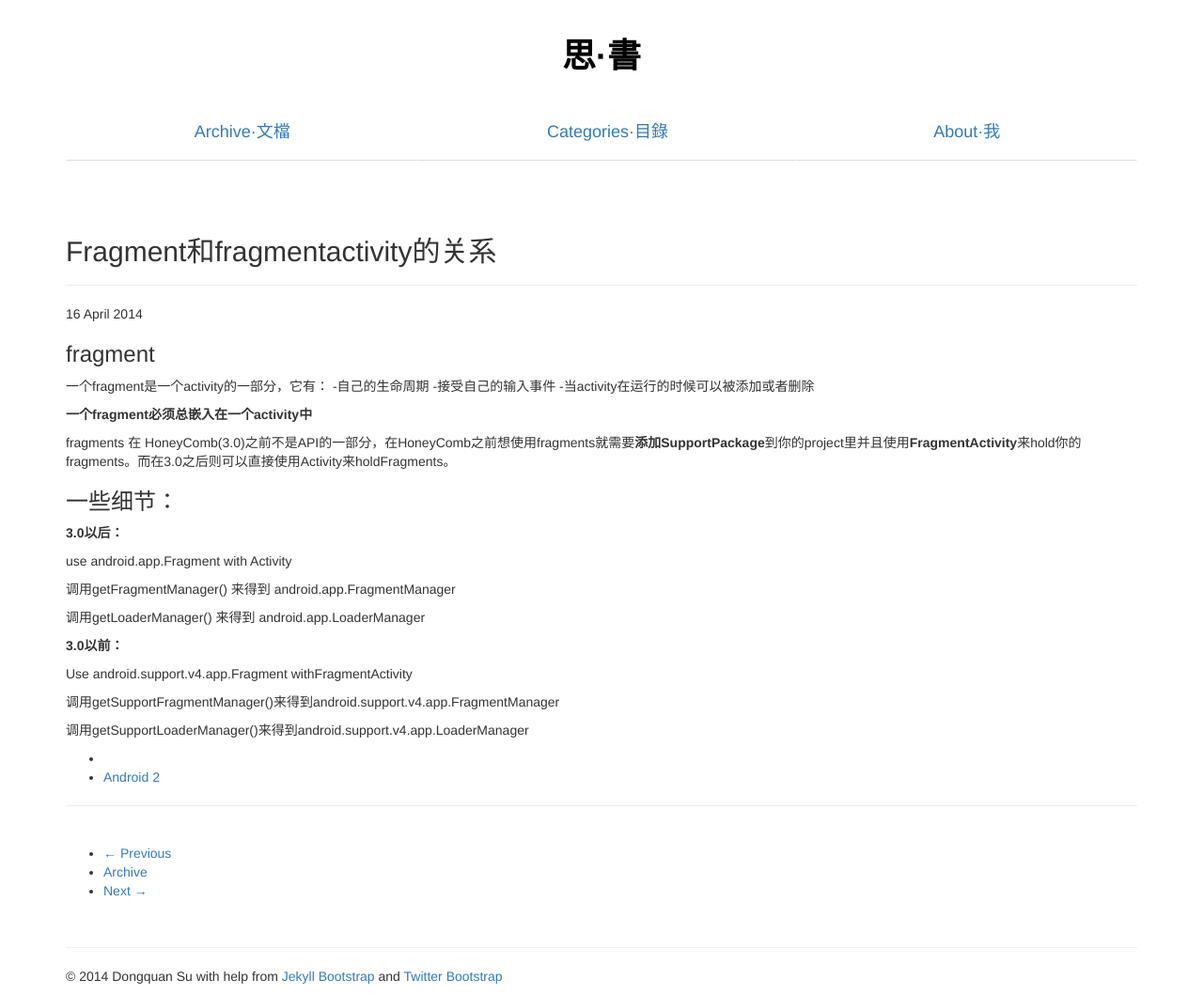
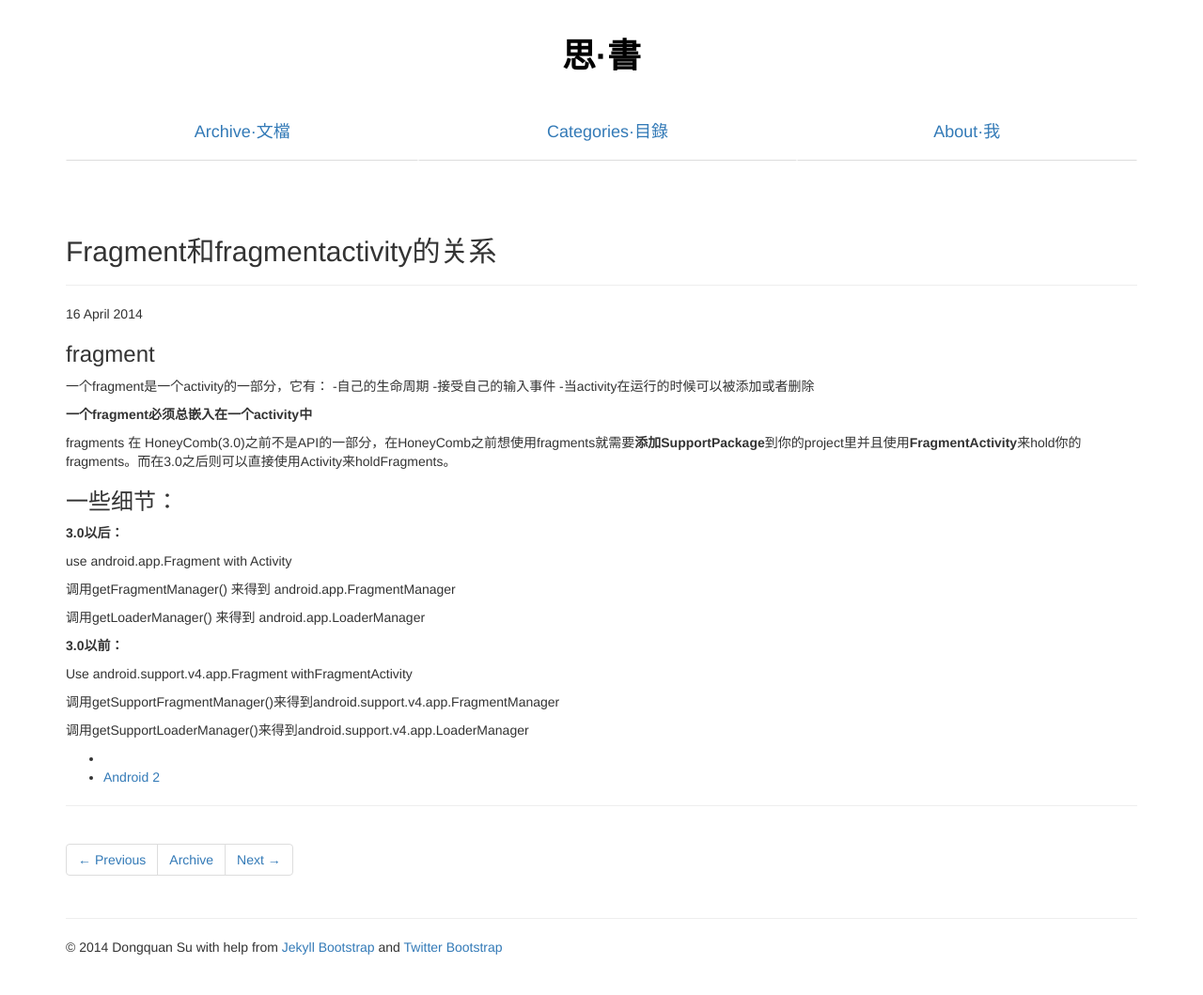
Before and after one commit to sodas/sodas.github.io, a Jekyll site: the page built from _posts/2014-4-16-Fragment和FragmentActivity的关系.md, in a window 1280 px wide. Shown: the whole page at 94% size. Built offline with Jekyll 4.4.1, drawn with Linux system fonts in a browser that asks for light colours; nearby versions of some CDN libraries; library files that are not in the unit come from our copies; Markdown is read by kramdown in place of the engine named in the settings; after the commit the page ends 1028 px from its top, so only the background shows below that.

Commit message:
fix bug
fix bug

```diff
--- a/_includes/themes/twitter/post.html
+++ b/_includes/themes/twitter/post.html
@@ -28,8 +28,8 @@
       </ul>
     {% endunless %}
       <hr>
-      <div class="pagination pagination-centered">
-        <ul>
+      <div >
+        <ul class="pagination pagination-centered">
         {% if page.previous %}
           <li class="prev"><a href="{{ BASE_PATH }}{{ page.previous.url }}" title="{{ page.previous.title }}">&larr; Previous</a></li>
         {% else %}
```
